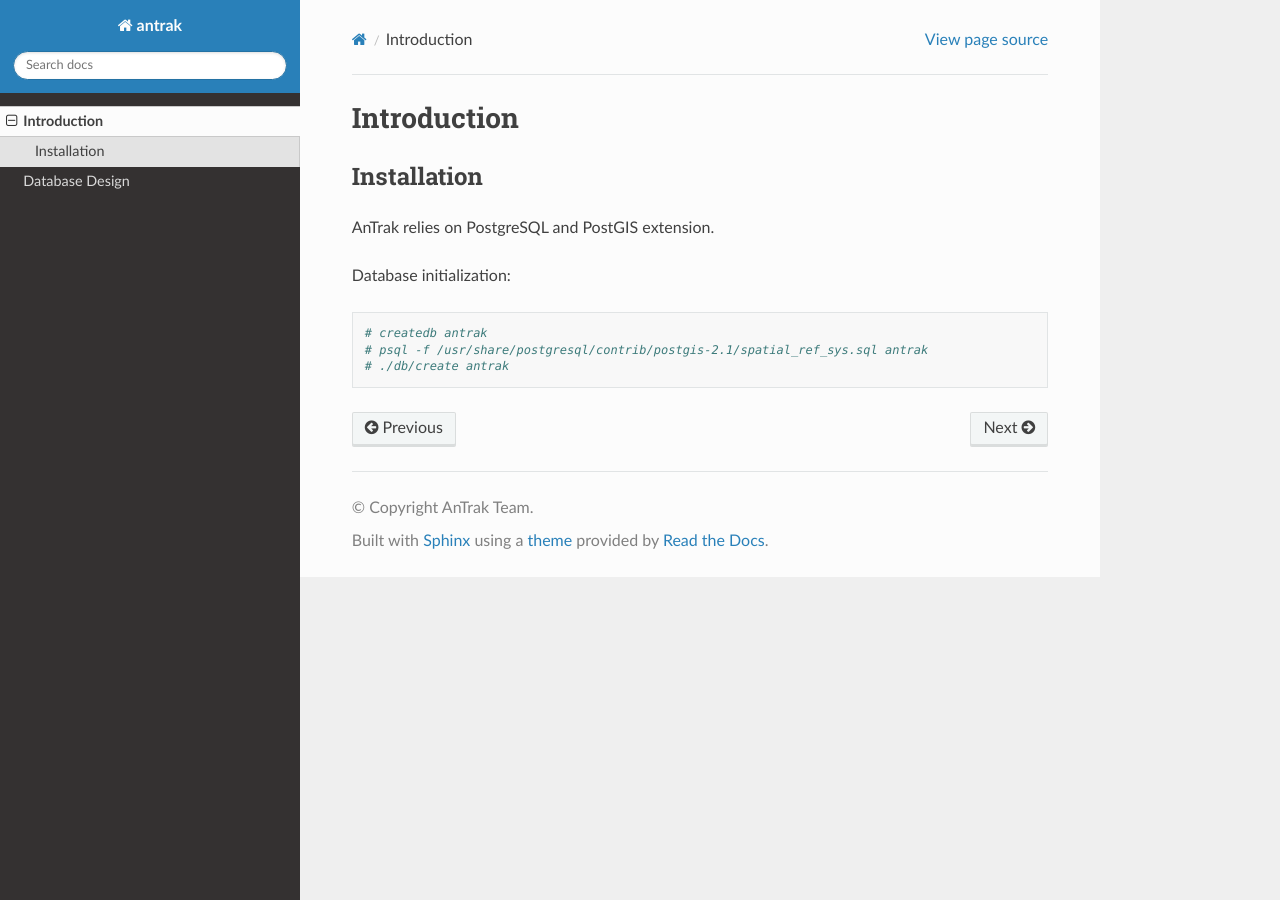
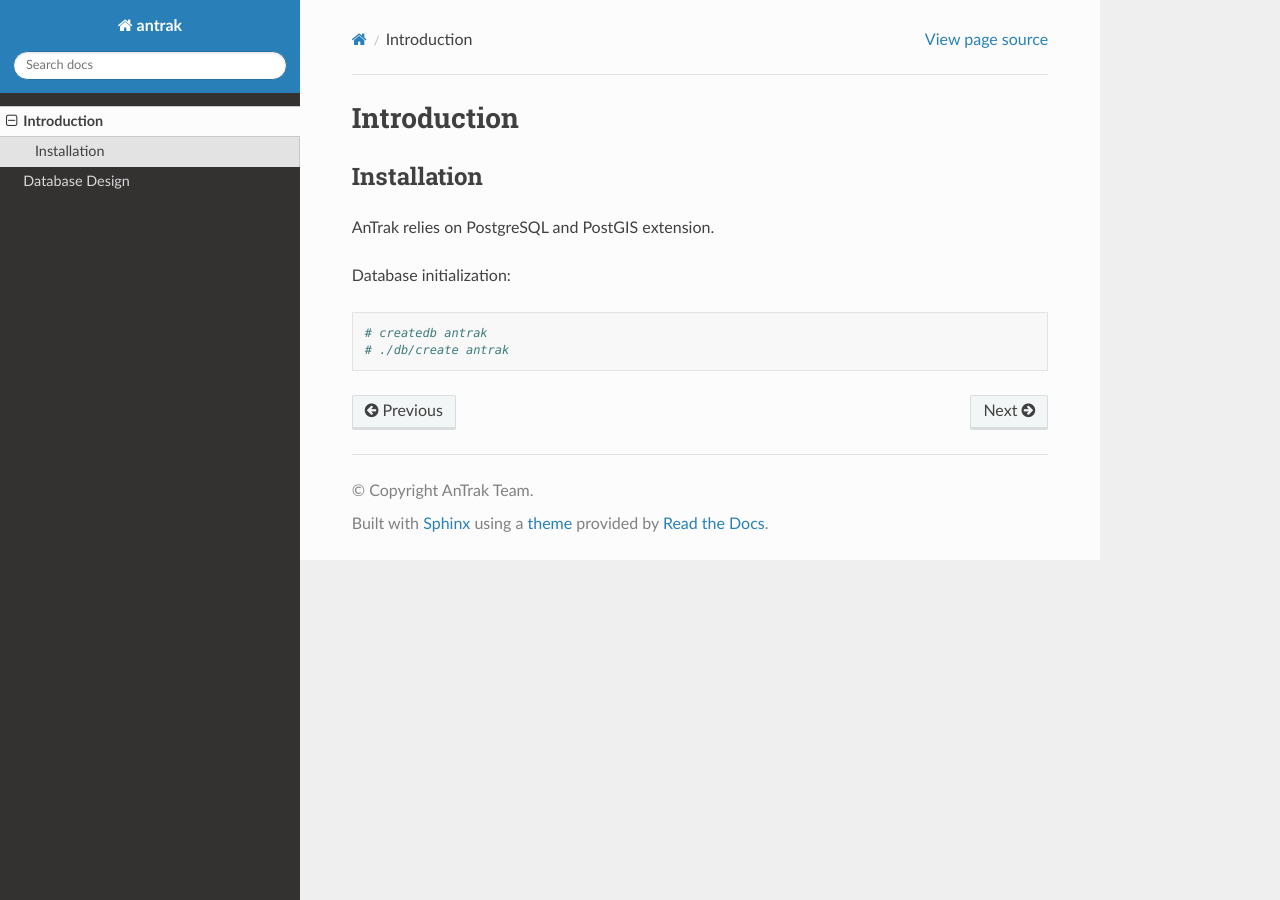
Before and after one commit to wrobell/antrak, a Sphinx documentation site: the page built from doc/intro.rst, in a window 1280 px wide. Built offline with Sphinx 7.4.7 and the Read the Docs theme 2.0.0, drawn with Linux system fonts in a browser that asks for light colours; the version number could not be read and is left out.

Commit message:
- the database initialization script initializes postgis extension, so   no need for additional command

```diff
--- a/doc/intro.rst
+++ b/doc/intro.rst
@@ -8,7 +8,6 @@
 Database initialization::
 
     # createdb antrak
-    # psql -f /usr/share/postgresql/contrib/postgis-2.1/spatial_ref_sys.sql antrak
     # ./db/create antrak
 
 .. vim: sw=4:et:ai
```
